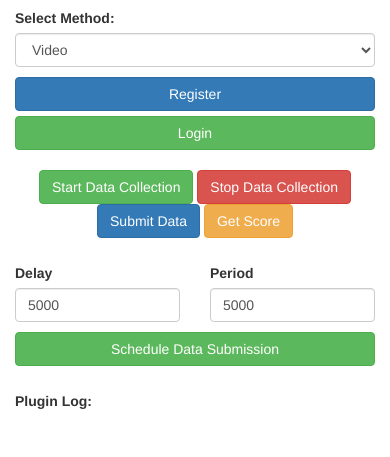
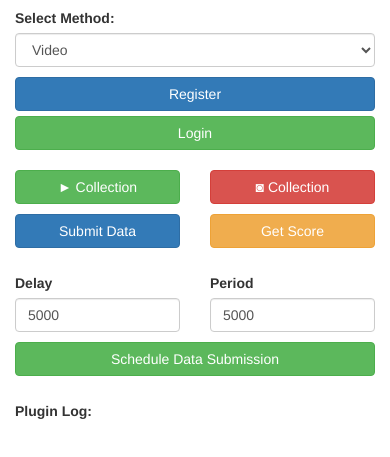
Before and after one commit to niraj-shah/cordova-aimbrain-demo, a plain HTML site: page www/index.html in a window 390 px wide. Shown: the part 57-514 px from the top of the page. Drawn offline with Linux system fonts and the light colour scheme; some packages are replaced by stand-ins of ours.

Commit message:
Updated collection layout.

```diff
--- a/www/css/index.css
+++ b/www/css/index.css
@@ -50,3 +50,7 @@ body {
 .form-group {
   margin-top: 15px;
 }
+
+.mt10 {
+  margin-top: 10px;
+}
--- a/www/index.html
+++ b/www/index.html
@@ -54,6 +54,7 @@
           <div id="navbar" class="collapse navbar-collapse">
             <ul class="nav navbar-nav">
               <li><a href="#" id="clear">Clear Log</a></li>
+              <li><a href="#" id="session">Get Session</a></li>
             </ul>
           </div>
 
@@ -82,10 +83,22 @@
             </div>
 
             <div class="col-xs-12 buttons">
-              <button id="startCollectingData" class="btn btn-success">Start Data Collection</button>
-              <button id="stopCollectingData" class="btn btn-danger">Stop Data Collection</button>
-              <button id="submitCollectedData" class="btn btn-primary">Submit Data</button>
-              <button id="getScore" class="btn btn-warning">Get Score</button>
+              <div class="row">
+                <div class="col-xs-6">
+                  <button id="startCollectingData" class="btn btn-success btn-block">&#9658; Collection</button>
+                </div>
+                <div class="col-xs-6">
+                  <button id="stopCollectingData" class="btn btn-danger btn-block">&#9689; Collection</button>
+                </div>
+              </div>
+              <div class="row mt10">
+                <div class="col-xs-6">
+                  <button id="submitCollectedData" class="btn btn-primary btn-block">Submit Data</button>
+                </div>
+                <div class="col-xs-6">
+                  <button id="getScore" class="btn btn-warning btn-block">Get Score</button>
+                </div>
+              </div>
             </div>
           </div>
 
```
